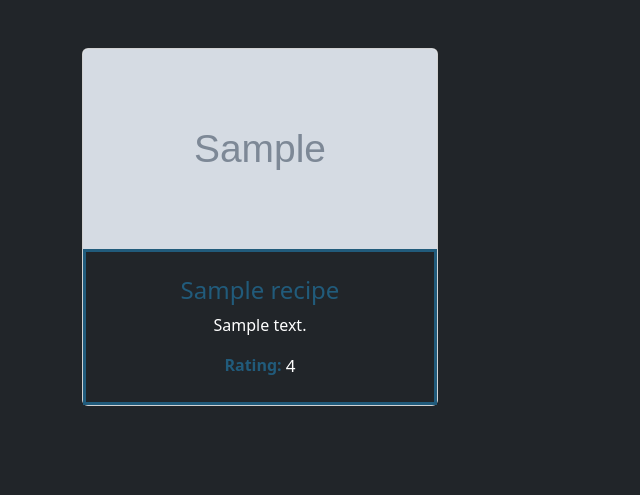
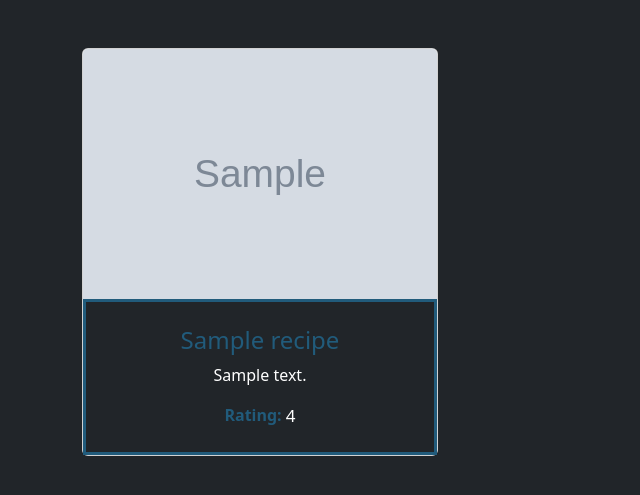
Before and after one commit to corvad/Recipe-Vault, a Django app: page / in a window 1280 px wide. Shown: the part 77-572 px from the top of the page, without its empty margins (0-640 px from the left). Run offline with Django 4.2, Linux system fonts and the light colour scheme; tables that the repository leaves empty hold one stand-in row (values such as "Sample post"); grey boxes marked "Sample" are stand-in pictures; some libraries are stand-ins or nearby versions.

Commit message:
Updated Card image

```diff
--- a/recipevault/recipe/templates/recipe/index.html
+++ b/recipevault/recipe/templates/recipe/index.html
@@ -44,7 +44,7 @@
             {% for obj in recipes %}
                 <a href="/view/{{ obj.id }}" class="text-decoration-none">
                     <div class="col">
-                        <div class="card"><img class="card-img-top w-100 d-block fit-cover" style="height: 200px;border-color: rgb(33,91,123);" src="{{ obj.photo.url }}">
+                        <div class="card"><img class="card-img-top w-100 d-block fit-cover" style="height: 250px;border-color: rgb(33,91,123);" src="{{ obj.photo.url }}">
                             <div class="card-body p-4" style="border-style: solid;border-color: rgb(33,91,123);background: #212529;">
                                 <h4 class="card-title" style="color: rgb(33,91,123);">{{ obj.name }}</h4>
                                 <p class="card-text" style="color: rgb(255,255,255);white-space: pre-wrap;">{{ obj.description }}</p>
--- a/recipevault/recipe/templates/recipe/search.html
+++ b/recipevault/recipe/templates/recipe/search.html
@@ -50,7 +50,7 @@
             {% for obj in recipes %}
                 <a href="/view/{{ obj.id }}" class="text-decoration-none">
                     <div class="col">
-                        <div class="card"><img class="card-img-top w-100 d-block fit-cover" style="height: 200px;border-color: rgb(33,91,123);" src="{{ obj.photo.url }}">
+                        <div class="card"><img class="card-img-top w-100 d-block fit-cover" style="height: 250px;border-color: rgb(33,91,123);" src="{{ obj.photo.url }}">
                             <div class="card-body p-4" style="border-style: solid;border-color: rgb(33,91,123);background: #212529;">
                                 <h4 class="card-title" style="color: rgb(33,91,123);">{{ obj.name }}</h4>
                                 <p class="card-text" style="color: rgb(255,255,255);white-space: pre-wrap;">{{ obj.description }}</p>
```
